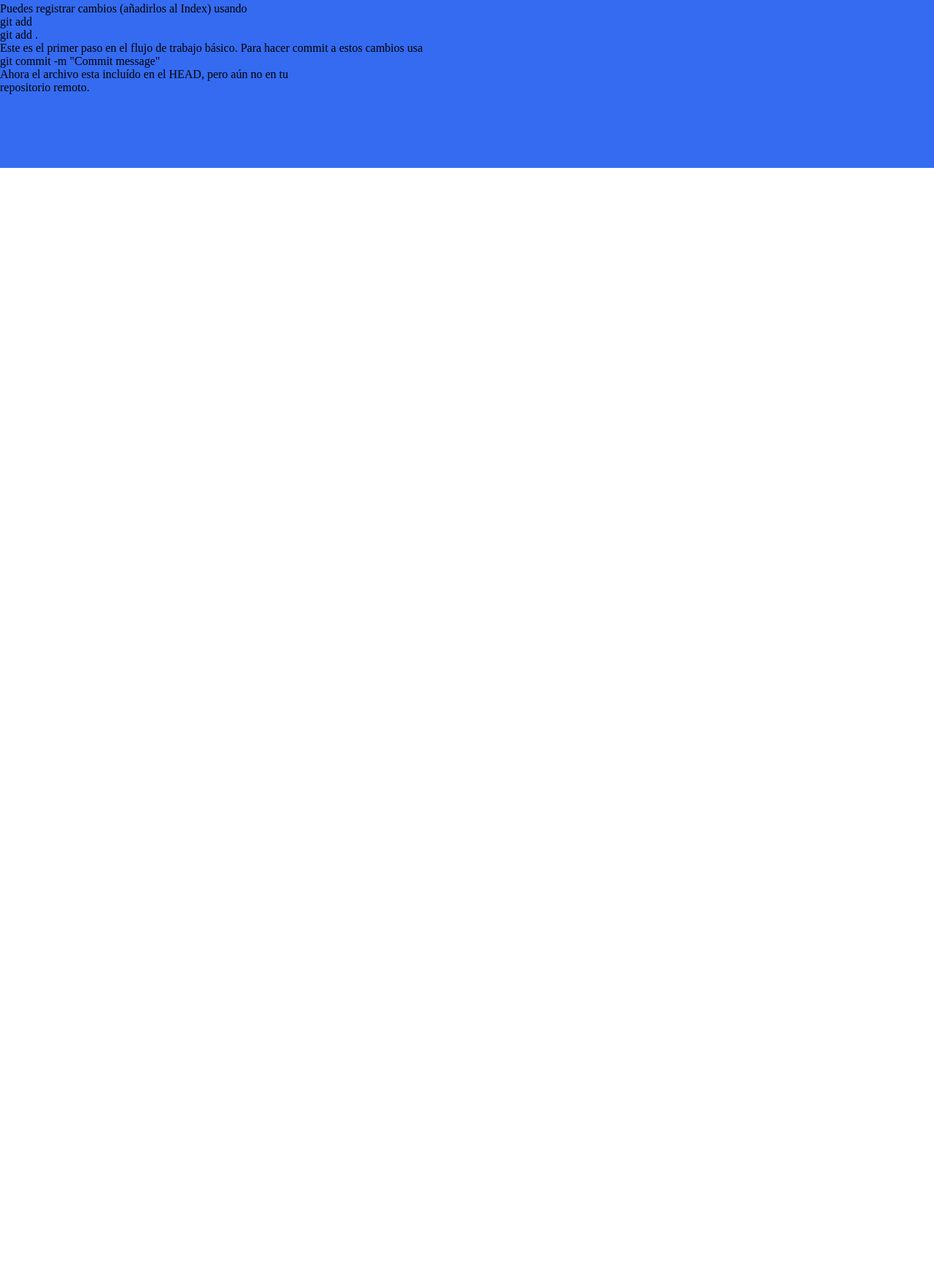
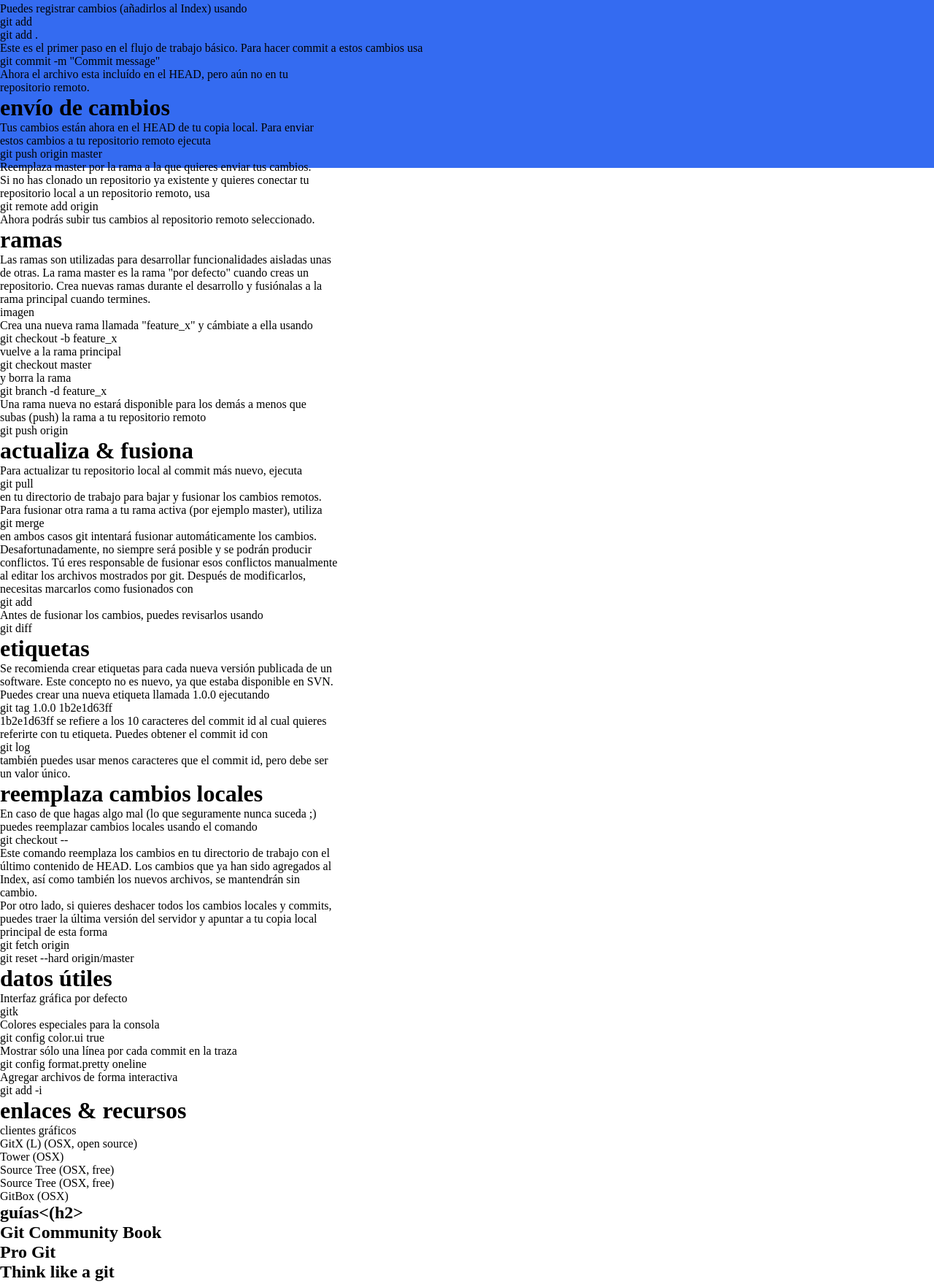
Before and after one commit to yeny-ruiz/GUIA-SENA-GIT, a plain HTML site: page index.html in a window 1280 px wide. Shown: the part 570-2329 px from the top of the page at 73% size. Before the commit the page ends 800 px from the top, so only its background shows below. Drawn offline with Linux system fonts and the light colour scheme.

Commit message:
etiquetas html
etiquetas llamadas como diapositivas para identificarlas para poner los colores en css

```diff
--- a/index.html
+++ b/index.html
@@ -20,14 +20,14 @@
 
               <p id="contenido">Aprende los comando de git </p>
               <p id="comando">creadores   </p>
-                <p>Alejandro,Yeny,Martha</p>
+               <p>Alejandro,Yeny,Martha</p>
               <p id="mensaje"> esta pagina esta diseñada para que aprendan mas sobre git</p>
 
             </div>
             <div class="diapositiva1"> <h1> crea un repositorio nuevo</h1>
                    <p>Crea un directorio nuevo, ábrelo y ejecuta </p>
-				   <p>git init</p>
-				   <p>para crear un nuevo repositorio de git. <p/>
+	           <p>git init</p>
+		   <p>para crear un nuevo repositorio de git. <p/>
             </div>
             <div class="diapositiva2"><h1>hacer checkout a un repositorio</h1>
                    <p>Crea una copia local del repositorio ejecutando</p>
@@ -50,6 +50,101 @@
                   <p>Ahora el archivo esta incluído en el HEAD, pero aún no en tu</p>
                   <p>repositorio remoto.</p>
             </div>
+		<div class="diapositiva5"><h1>envío de cambios</h1>
+			<p>Tus cambios están ahora en el HEAD de tu copia local. Para enviar</p>
+			<p>estos cambios a tu repositorio remoto ejecuta</p>
+			<p>git push origin master</p>
+			<p>Reemplaza master por la rama a la que quieres enviar tus cambios.</p>
+
+			<p>Si no has clonado un repositorio ya existente y quieres conectar tu</p>
+			<p>repositorio local a un repositorio remoto, usa</p>
+			<p>git remote add origin <server></p>
+			<p>Ahora podrás subir tus cambios al repositorio remoto seleccionado.</p>
+
+		</div>
+		<div class="diapositiva6"><h1>ramas</h1>
+			<p>Las ramas son utilizadas para desarrollar funcionalidades aisladas unas</p>
+			<p>de otras. La rama master es la rama "por defecto" cuando creas un</p>
+			<p>repositorio. Crea nuevas ramas durante el desarrollo y fusiónalas a la</p>
+			<p>rama principal cuando termines.</p>
+			imagen
+			<p>Crea una nueva rama llamada "feature_x" y cámbiate a ella usando</p>
+			<p>git checkout -b feature_x</p>
+			<p>vuelve a la rama principal</p>
+			<p>git checkout master</p>
+			<p>y borra la rama</p>
+			<p>git branch -d feature_x</p>
+			<p>Una rama nueva no estará disponible para los demás a menos que</p>
+			<p>subas (push) la rama a tu repositorio remoto</p>
+			<p>git push origin <branch></p>
+		</div>
+		<div class="diapositiva6"><h1>actualiza & fusiona</h1>
+			<p>Para actualizar tu repositorio local al commit más nuevo, ejecuta</p>
+			<p>git pull</p>
+			<p>en tu directorio de trabajo para bajar y fusionar los cambios remotos.</p>
+			<p>Para fusionar otra rama a tu rama activa (por ejemplo master), utiliza</p>
+			<p>git merge <branch></p>
+			<p>en ambos casos git intentará fusionar automáticamente los cambios.</p>
+			<p>Desafortunadamente, no siempre será posible y se podrán producir</p>
+			<p>conflictos. Tú eres responsable de fusionar esos conflictos manualmente</p>
+			<p>al editar los archivos mostrados por git. Después de modificarlos,</p>
+			<p>necesitas marcarlos como fusionados con</p>
+			<p>git add <filename></p>
+			<p>Antes de fusionar los cambios, puedes revisarlos usando</p>
+			<p>git diff <source_branch> <target_branch></p>
+			<p></p>
+		</div>
+		<div class="diapositiva7"><h1>etiquetas</h1>
+			<p>Se recomienda crear etiquetas para cada nueva versión publicada de un</p>
+			<p>software. Este concepto no es nuevo, ya que estaba disponible en SVN.</p>
+			<p>Puedes crear una nueva etiqueta llamada 1.0.0 ejecutando</p>
+			<p>git tag 1.0.0 1b2e1d63ff</p>
+			<p>1b2e1d63ff se refiere a los 10 caracteres del commit id al cual quieres</p>
+			<p>referirte con tu etiqueta. Puedes obtener el commit id con</p>
+			<p>git log</p>
+			<p>también puedes usar menos caracteres que el commit id, pero debe ser</p>
+			<p>un valor único.</p>
+
+		</div>
+		<div class="diapositiva8"><h1>reemplaza cambios locales</h1>
+			<p>En caso de que hagas algo mal (lo que seguramente nunca suceda ;)</p>
+			<p>puedes reemplazar cambios locales usando el comando</p>
+			<p>git checkout -- <filename></p>
+			<p>Este comando reemplaza los cambios en tu directorio de trabajo con el</p>
+			<p>último contenido de HEAD. Los cambios que ya han sido agregados al</p>
+			<p>Index, así como también los nuevos archivos, se mantendrán sin</p>
+			<p>cambio.</p>
+			<p>Por otro lado, si quieres deshacer todos los cambios locales y commits,</p>
+			<p>puedes traer la última versión del servidor y apuntar a tu copia local</p>
+			<p>principal de esta forma</p>
+			<p>git fetch origin</p>
+			<p>git reset --hard origin/master</p>
+		</div>
+		<div class="diapositiva9"><h1>datos útiles</h1>
+			<p>Interfaz gráfica por defecto</p>
+			<p>gitk</p>
+			<p>Colores especiales para la consola</p>
+			<p>git config color.ui true</p>
+			<p>Mostrar sólo una línea por cada commit en la traza</p>
+			<p>git config format.pretty oneline</p>
+			<p>Agregar archivos de forma interactiva</p>
+			<p>git add -i</p>
+
+		</div>
+		<div class="diapositiva10"><h1>enlaces & recursos</h1>
+			<p>clientes gráficos</p>
+			<p>GitX (L) (OSX, open source)</p>
+			<p>Tower (OSX)</p>
+			<p>Source Tree (OSX, free)</p>
+		        <p>Source Tree (OSX, free)</p>
+			<p>GitBox (OSX)</p>
+			<h2>guías<(h2>
+			<p>Git Community Book</p>
+			<p>Pro Git</p>
+			<p>Think like a git</p>
+			<p>GitHub Help</p>
+			<p>GitHub Help</p>
+		</div>
 
 
 
```
